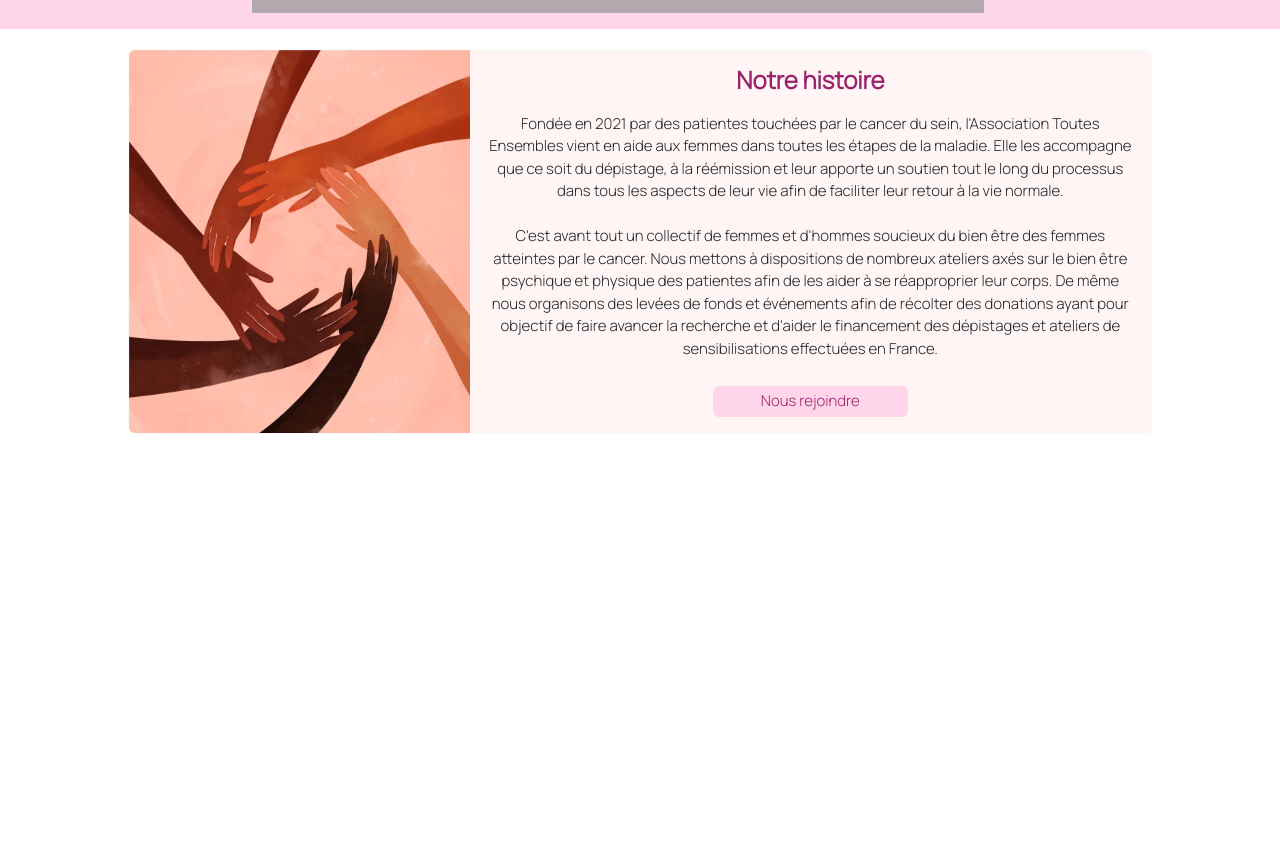
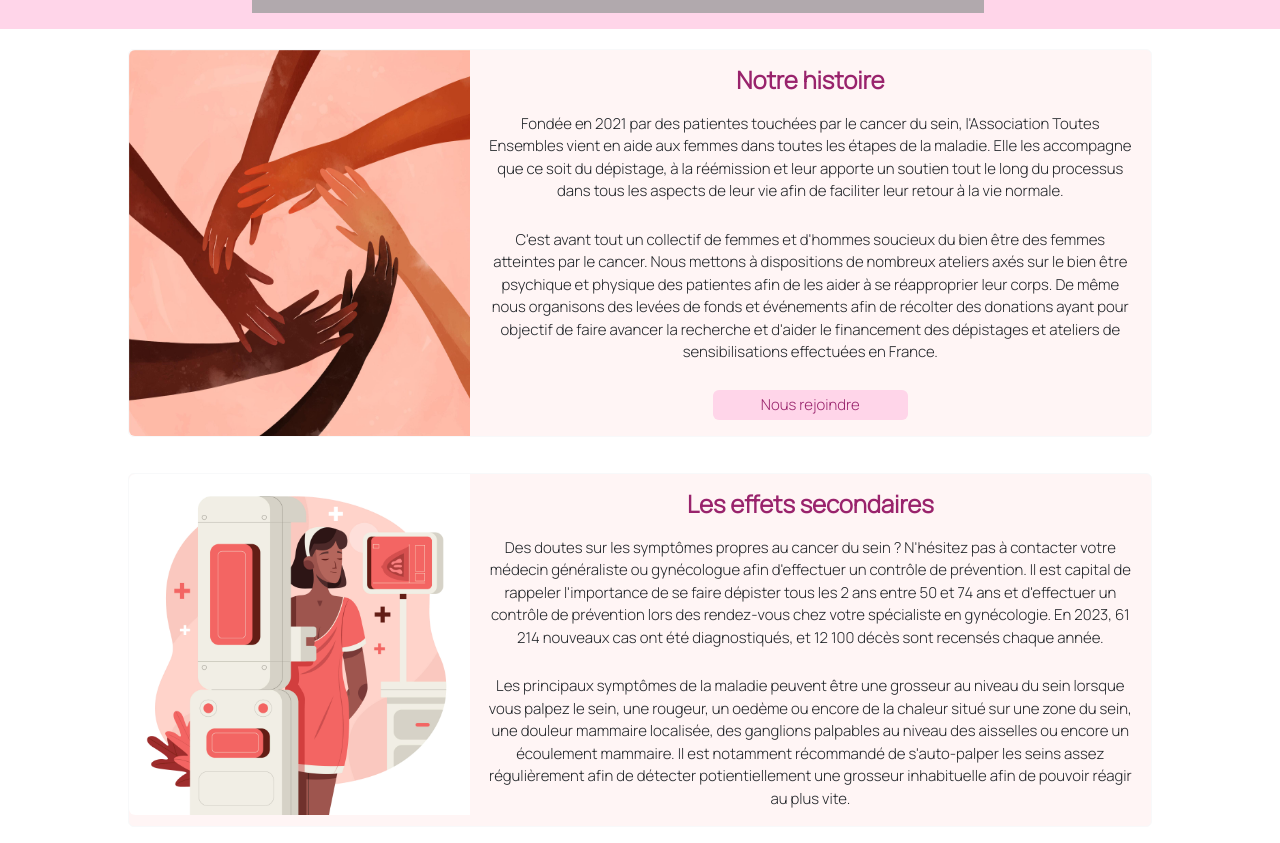
Before and after one commit to juliefort/ToutesEnsembles, a website: page index.html in a window 1280 px wide. Shown: the part 674-1517 px from the top of the page. Before the commit the page ends 1124 px from the top, so only its background shows below. Drawn offline with Linux system fonts and the light colour scheme; grey boxes are pictures that could not be loaded.

Commit message:
added side effects section

```diff
--- a/index.html
+++ b/index.html
@@ -148,7 +148,8 @@
                             les étapes de la maladie. Elle les accompagne que ce soit du dépistage,
                             à la réémission et leur apporte un soutien tout le long du processus dans
                             tous les aspects de leur vie afin de faciliter leur retour à la vie normale.
-                            <br> <br>
+                        </p>
+                        <p class="card-text">
                             C'est avant tout un collectif de femmes et d'hommes soucieux du bien être des femmes
                             atteintes par le cancer. Nous mettons à dispositions de nombreux ateliers axés sur le
                             bien être psychique et physique des patientes afin de les aider à se réapproprier
@@ -169,6 +170,35 @@
         <!--Fin : Section Qui sommes-nous ? -->
 
         <section class="sideEffects">
+            <div class="card mb-3 border-light">
+                <div class="row g-0">
+                    <div class="col-md-4">
+                <img src="/ToutesEnsembles/assets/images/7070084.jpg"  class="img-fluid rounded-start" alt="Photo examen cancer du sein">
+                    </div>
+
+                <div class="col-md-8">
+                    <div class="card-body text-center">
+                        <h4 class="card-title fw-bold">Les effets secondaires</h5>
+                        <p class="card-text">
+                            Des doutes sur les symptômes propres au cancer du sein ?
+                    N'hésitez pas à contacter votre médecin généraliste ou gynécologue afin d'effectuer un contrôle
+                    de prévention. Il est capital de rappeler l'importance de se faire dépister tous les 2 ans entre 50 et 74 ans
+                    et d'effectuer un contrôle de prévention lors des rendez-vous chez votre spécialiste en gynécologie.
+                    En 2023, 61 214 nouveaux cas ont été diagnostiqués, et 12 100 décès sont recensés chaque année.
+                        </p>
+                        <p class="card-text">
+                            Les principaux symptômes de la maladie peuvent être une grosseur au niveau du sein
+                            lorsque vous palpez le sein, une rougeur, un oedème ou encore de la chaleur situé sur une zone du sein,
+                            une douleur mammaire localisée, des ganglions palpables au niveau des aisselles ou encore un
+                            écoulement mammaire.
+                            Il est notamment récommandé de s'auto-palper les seins assez régulièrement afin de détecter potientiellement
+                            une grosseur inhabituelle afin de pouvoir réagir au plus vite.
+                        </p>
+
+                        </div>
+                    </div>
+                </div>
+            </div>
 
         </section>
 
--- a/styles.css
+++ b/styles.css
@@ -60,6 +60,7 @@ nav {
 
 .mainPage {
     background-color: #FFD5E9;
+    width: 100%;
 }
 
 .carousel-item
@@ -73,19 +74,22 @@ img
 {
     opacity: 80%;
 }
-/* Start : styles for my section About Us */
+/* Start : styles for my section About Us and Side Effects */
 
-.aboutUs {
+.aboutUs,
+.sideEffects {
     display: flex;
     margin-top: 20px;
+    padding: 10px;
 }
 
-.aboutUs > .card {
+.aboutUs > .card,
+.sideEffects > .card {
     background-color: #FFF5F5;
 }
 
-.aboutUs
-.card-body {
+.card-body
+{
     display: flex;
     flex-wrap: wrap;
     justify-content: center;
@@ -93,11 +97,11 @@ img
     gap: 10px;
 }
 
+
 /* Setting my styles for mobile */
 
 
-@media screen and (min-width: 576px) {
-
+@media screen and (max-width: 576px) {
 
 }
 
@@ -123,11 +127,14 @@ img
         gap: 6px;
     }
 
-    .aboutUs {
+    .aboutUs,
+    .sideEffects {
         justify-content: center;
+        padding: 0;
     }
 
-    .aboutUs > .card {
+    .aboutUs > .card,
+    .sideEffects > .card {
         width: 80%;
     }
 
```
Also changed, not shown: 3 other files.
